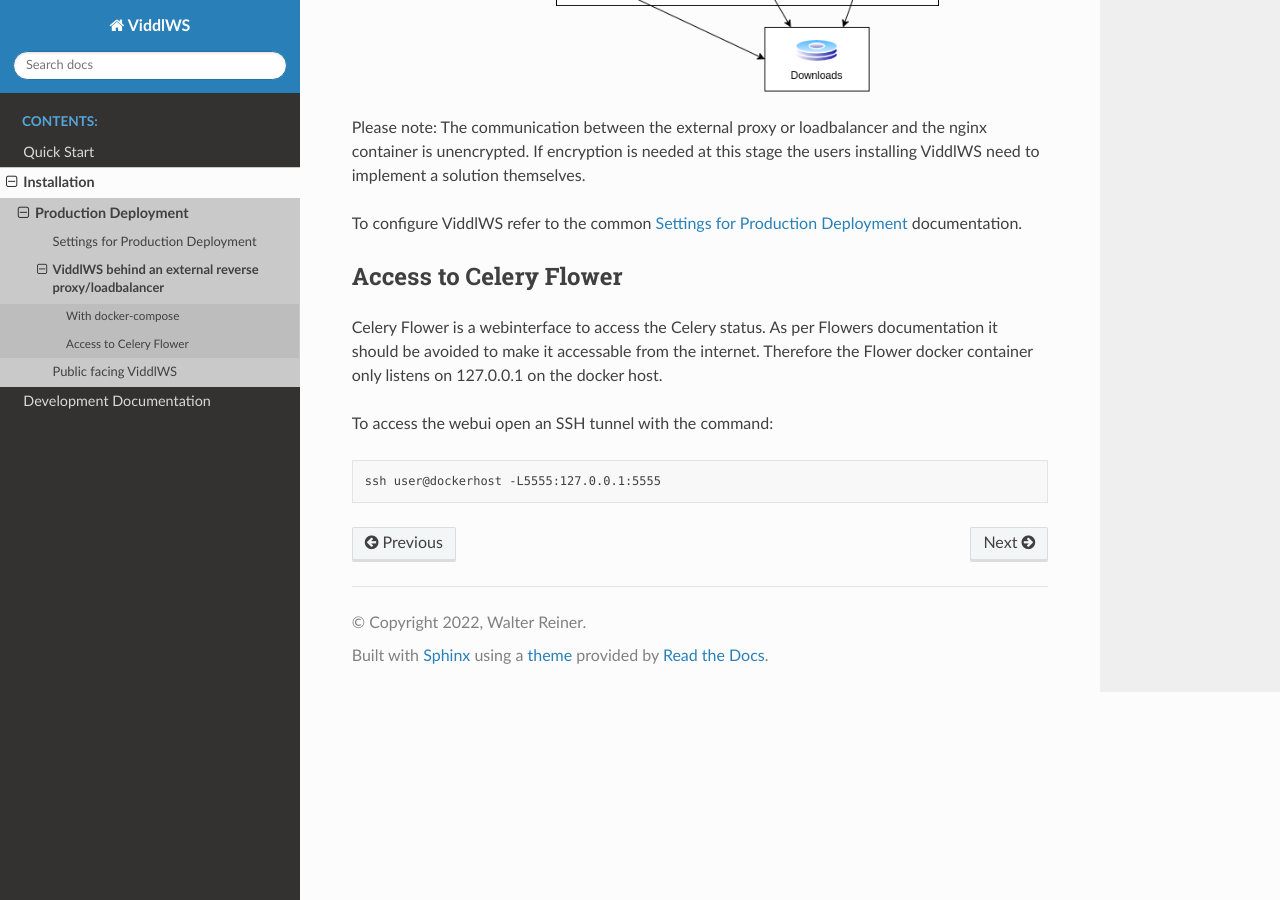
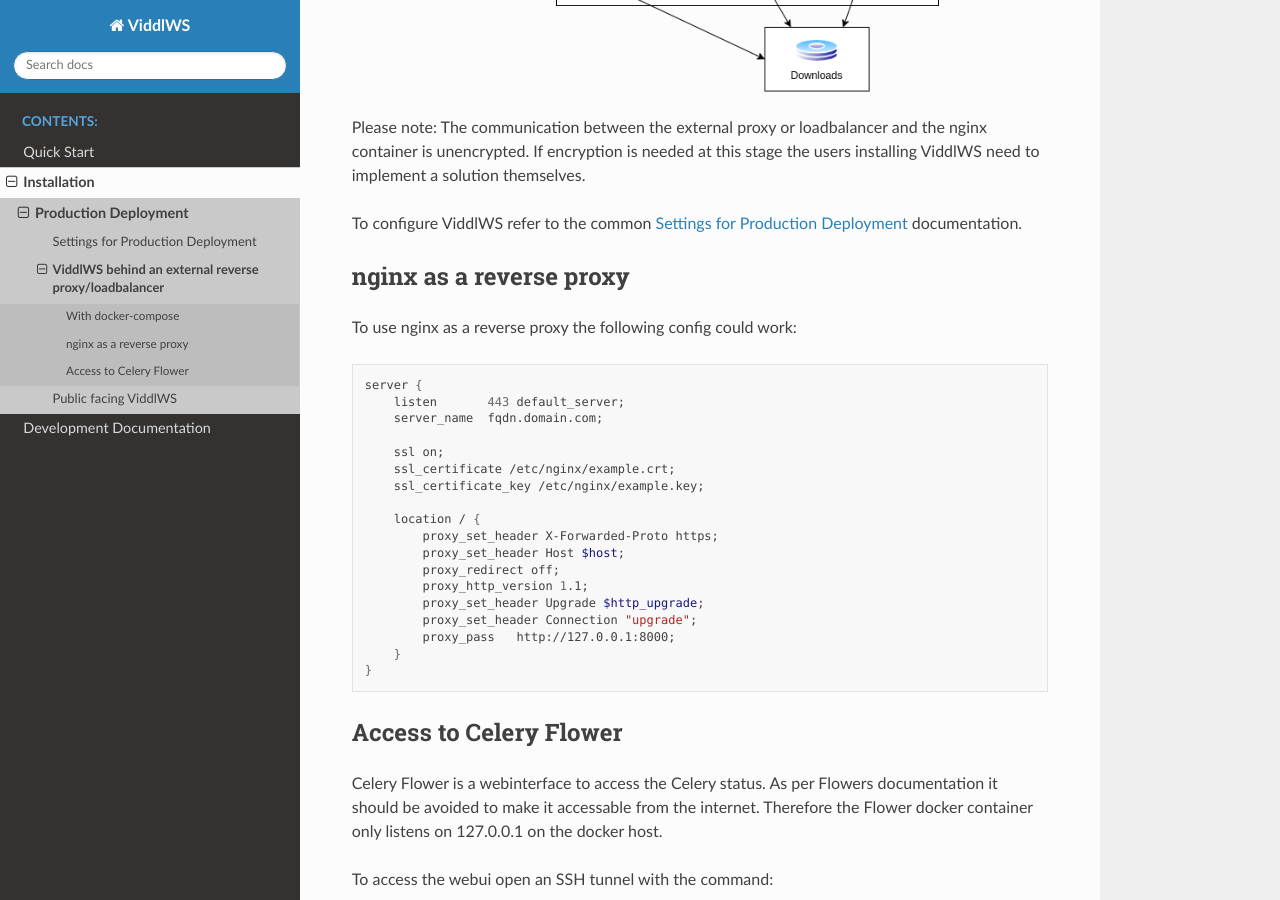
Before and after one commit to wreiner/viddlws, a Sphinx documentation site: the page built from docs/behind-proxy.rst, in a window 1280 px wide and 900 px high, scrolled down 1258 px. Built offline with Sphinx 7.4.7 and the Read the Docs theme 2.0.0, drawn with Linux system fonts in a browser that asks for light colours.

Commit message:
Rework README, add nginx example to docs

```diff
--- a/docs/behind-proxy.rst
+++ b/docs/behind-proxy.rst
@@ -41,6 +41,33 @@ users installing ViddlWS need to implement a solution themselves.
 
 To configure ViddlWS refer to the common :ref:`prod-settings` documentation.
 
+=========================
+nginx as a reverse proxy
+=========================
+
+To use nginx as a reverse proxy the following config could work:
+
+.. code-block:: bash
+
+  server {
+      listen       443 default_server;
+      server_name  fqdn.domain.com;
+
+      ssl on;
+      ssl_certificate /etc/nginx/example.crt;
+      ssl_certificate_key /etc/nginx/example.key;
+
+      location / {
+          proxy_set_header X-Forwarded-Proto https;
+          proxy_set_header Host $host;
+          proxy_redirect off;
+          proxy_http_version 1.1;
+          proxy_set_header Upgrade $http_upgrade;
+          proxy_set_header Connection "upgrade";
+          proxy_pass   http://127.0.0.1:8000;
+      }
+  }
+
 ========================
 Access to Celery Flower
 ========================
--- a/docs/quick-start.rst
+++ b/docs/quick-start.rst
@@ -6,7 +6,7 @@ Quick Start
 .. code-block:: bash
 
     # Clone the repository
-    git clone
+    git clone https://github.com/wreiner/viddlws
     cd viddlws
 
     # Create the config files based on the supplied examples
@@ -29,6 +29,8 @@ Quick Start
     FLOWER_PASSWORD=$(echo $RANDOM | md5sum | head -c 32; echo;)
     sed -i "s/<set-password>/${FLOWER_PASSWORD}/" .envs/.production/.django
 
+    # set the email configuration in .envs/.production/.django
+
     # set the postgres password
     POSTGRES_PASSWORD=$(echo $RANDOM | md5sum | head -c 32; echo;)
     sed -i "s/<set-password>/${POSTGRES_PASSWORD}/" .envs/.production/.postgres
```
Also changed, not shown: README.md (+49 -90 lines).
